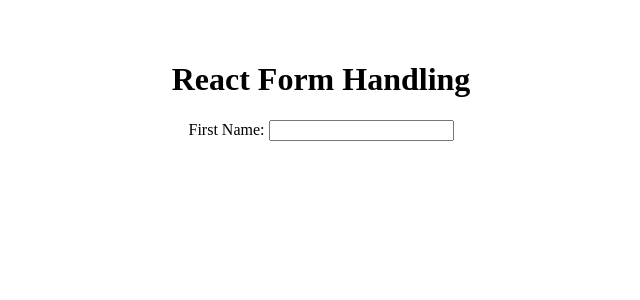
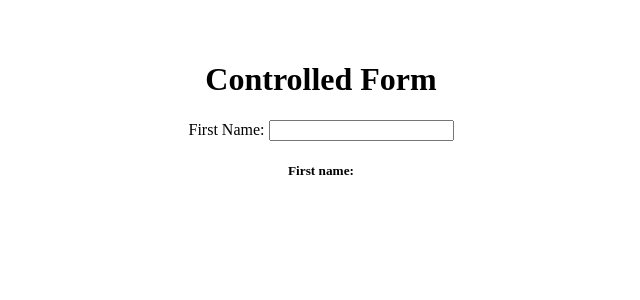
Before and after one commit to Timbar09/React-Todo-App, a React (Vite) app: page / in a window 1280 px wide. Shown: the top 300 px of the page, without its empty margins (319-959 px from the left). Built offline with nearby package versions, Linux system fonts and the light colour scheme.

Commit message:
Add state to first name input field

```diff
--- a/src/components/Form.jsx
+++ b/src/components/Form.jsx
@@ -1,16 +1,19 @@
 import './Form.css';
+import { useState } from 'react';
 
-function Form() {
+const Form = () => {
+  const [fname, setFname] = useState('');
+
   return (
     <>
-      <h1>React Form Handling</h1>
+      <h1>Controlled Form</h1>
       <form>
         <label>
-          First Name: <input type="text" />
+          First Name: <input type="text" value={fname} />
         </label>
       </form>
+      <h5>First name: {fname}</h5>
     </>
   );
-}
-
+};
 export default Form;
```
